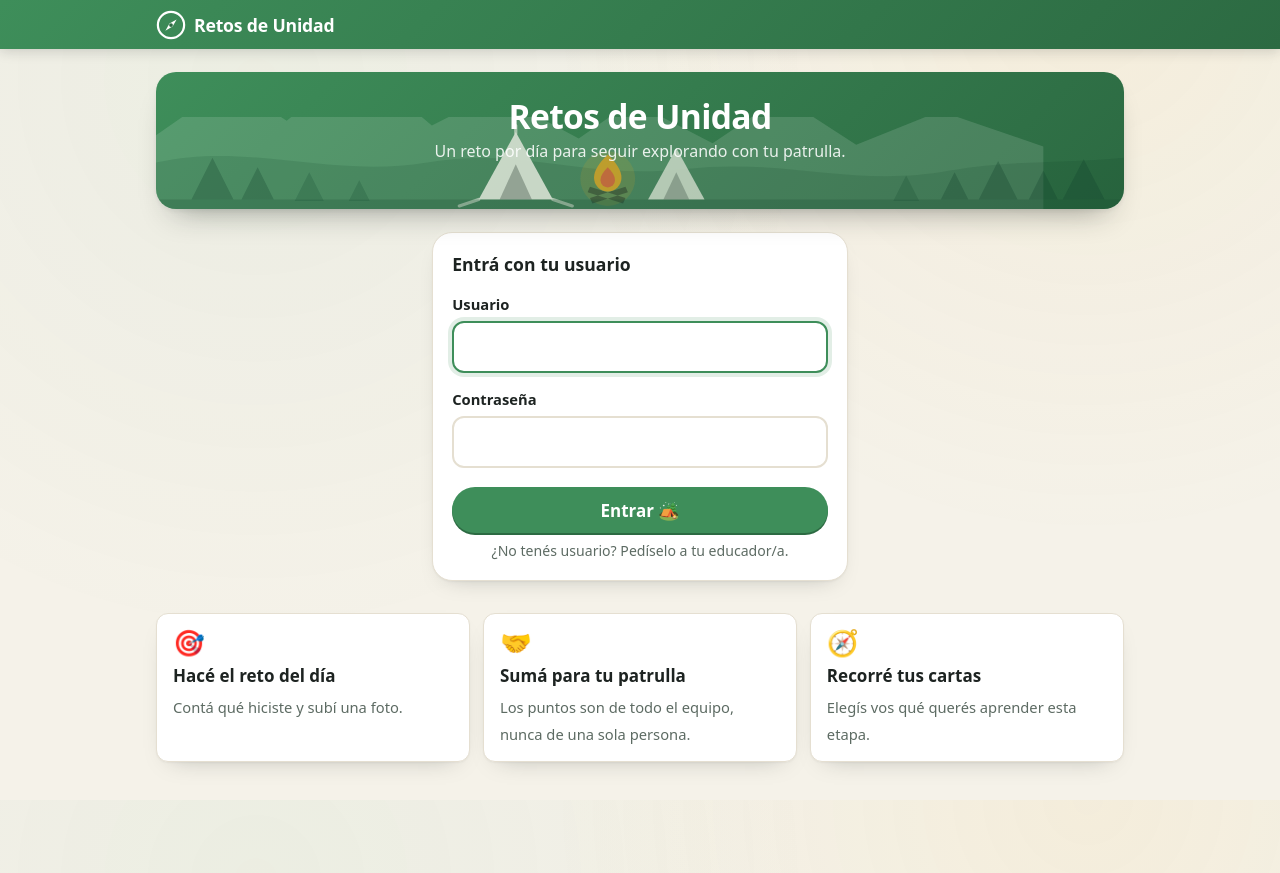
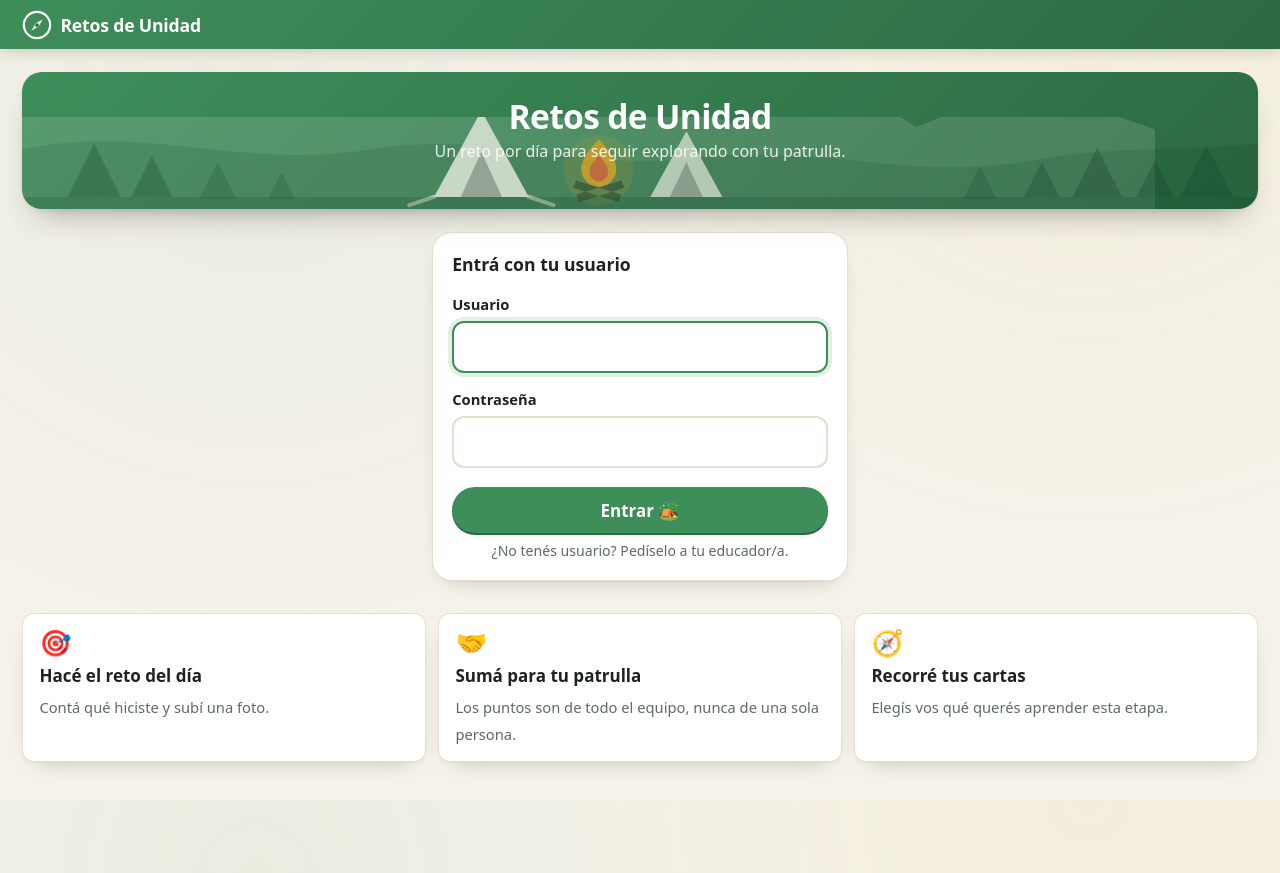
Before and after one commit to Foquitos/Pagina-Scout, a FastAPI app: page /ingresar in a window 1280 px wide. Run offline with FastAPI, Linux system fonts and the light colour scheme.

Commit message:
feat: improve header layout and content width for better user experience

```diff
--- a/app/static/estilos.css
+++ b/app/static/estilos.css
@@ -31,7 +31,14 @@
   --radio-chico: 12px;
   --sombra: 0 1px 2px rgba(29, 35, 33, .04), 0 10px 24px -16px rgba(29, 35, 33, .35);
   --sombra-alta: 0 2px 4px rgba(29, 35, 33, .05), 0 18px 32px -18px rgba(29, 35, 33, .45);
-  --ancho: 1000px;
+  /* Lo ancho que se deja poner el contenido. Con 1000px una pantalla de
+     notebook quedaba con dos franjas de aire a los costados y las tarjetas
+     apretadas en dos columnas; con esto una rejilla de `minmax(340px, 1fr)`
+     entra en cuatro y la pantalla se usa. Sigue habiendo un tope porque a los
+     renglones de texto hay que ponerles un final: el que los limita de verdad
+     es `--ancho-lectura`, más abajo, en los párrafos que son para leer. */
+  --ancho: 1400px;
+  --ancho-lectura: 70ch;
 }
 
 * { box-sizing: border-box; }
@@ -72,12 +79,19 @@ img { max-width: 100%; }
   color: #fff;
   box-shadow: 0 2px 12px rgba(29, 35, 33, .18);
 }
+/* El encabezado va de borde a borde de la pantalla, no encerrado en el ancho
+   del contenido: la marca pegada a la izquierda y el menú de la cuenta pegado a
+   la derecha del todo, como en cualquier aplicación. El contenido de abajo sí se
+   limita —un renglón de texto de 2000px no lo lee nadie—, pero la barra no.
+
+   `nowrap` es lo que mantiene las tres cosas en un solo renglón. Antes envolvía,
+   y en cuanto no entraban las siete pestañas el usuario se caía abajo del
+   título en vez de quedarse arriba a la derecha. Lo que cede ahora es la
+   navegación, que se parte en dos líneas adentro de su propia caja. */
 .encabezado .interior {
-  max-width: var(--ancho);
-  margin: 0 auto;
-  padding: .6rem 1rem;
+  padding: .6rem 1.4rem;
   display: flex;
-  flex-wrap: wrap;
+  flex-wrap: nowrap;
   align-items: center;
   gap: .6rem 1rem;
 }
@@ -95,13 +109,16 @@ img { max-width: 100%; }
 .marca svg { width: 30px; height: 30px; flex: none; }
 
 /* La marca empuja: así la navegación y el menú de la cuenta quedan pegados a la
-   derecha, juntos, también cuando la barra se parte en dos líneas. */
-.marca { margin-right: auto; }
+   derecha. `min-width: 0` la deja achicarse antes que romper el renglón. */
+.marca { margin-right: auto; min-width: 0; }
+.marca span { overflow: hidden; text-overflow: ellipsis; white-space: nowrap; }
 
 .encabezado nav {
   display: flex;
   flex-wrap: wrap;
+  justify-content: flex-end;
   gap: .3rem;
+  min-width: 0;
 }
 .encabezado nav a {
   display: inline-flex;
@@ -195,16 +212,19 @@ img { max-width: 100%; }
 
 /* --- Estructura ---------------------------------------------- */
 
+/* El mismo respiro lateral que el encabezado, para que la marca de arriba y el
+   contenido de abajo arranquen en la misma línea mientras la pantalla no llegue
+   al tope de `--ancho`. */
 main {
   max-width: var(--ancho);
   margin: 0 auto;
-  padding: 1.4rem 1rem 3rem;
+  padding: 1.4rem 1.4rem 3rem;
 }
 
 .pie {
   max-width: var(--ancho);
   margin: 0 auto;
-  padding: 0 1rem 2.5rem;
+  padding: 0 1.4rem 2.5rem;
   color: var(--tinta-suave);
   font-size: .88rem;
 }
@@ -237,8 +257,19 @@ h2 {
 }
 h3 { font-size: 1.1rem; font-weight: 700; margin: 0 0 .3rem; }
 
-.sub { color: var(--tinta-suave); margin: 0 0 1.2rem; font-size: 1rem; }
-.sub-titulo { color: var(--tinta-suave); margin: -.4rem 0 1rem; }
+/* El texto de arriba de cada página explica de qué va la sección y es para
+   leer, así que se queda angosto aunque la pantalla sea enorme. Las tarjetas y
+   las rejillas de abajo sí aprovechan todo el ancho: ahí no hay renglones
+   largos que seguir, hay bloques. */
+.sub {
+  color: var(--tinta-suave);
+  margin: 0 0 1.2rem;
+  font-size: 1rem;
+  max-width: var(--ancho-lectura);
+}
+.sub-titulo { color: var(--tinta-suave); margin: -.4rem 0 1rem; max-width: var(--ancho-lectura); }
+/* Donde el texto va centrado, el bloque angosto también tiene que ir al medio. */
+.centrado .sub, .centrado .sub-titulo { margin-inline: auto; }
 
 .meta { font-size: .88rem; color: var(--tinta-suave); }
 .meta span + span::before { content: " · "; }
@@ -415,7 +446,10 @@ input:focus, select:focus, textarea:focus {
   border-color: var(--verde);
   box-shadow: 0 0 0 4px rgba(62, 142, 90, .15);
 }
-textarea { min-height: 7rem; resize: vertical; }
+/* Se escribe adentro, así que vale el mismo tope que para leer: un renglón de
+   mil pixeles cuesta de seguir tanto al escribirlo como al leerlo. En una
+   tarjeta angosta no cambia nada, porque el tope nunca la achica. */
+textarea { min-height: 7rem; resize: vertical; max-width: var(--ancho-lectura); }
 ::placeholder { color: #a8a396; }
 
 .fila { display: flex; flex-wrap: wrap; gap: .9rem; }
@@ -1028,8 +1062,6 @@ html.js .solo-sin-js { display: none; }
   .encabezado .interior { padding: .6rem .9rem; }
   /* El menú de la cuenta sí se queda: en el celular es la única puerta a la
      contraseña, al equipo y a cerrar sesión. Lo que cede lugar es el texto. */
-  .marca { min-width: 0; }
-  .marca span { overflow: hidden; text-overflow: ellipsis; white-space: nowrap; }
   .menu-usuario .nombre { max-width: 5.5rem; }
   .menu-usuario .desplegable { min-width: 13.5rem; }
 
```
Also changed, not shown: README.md.
